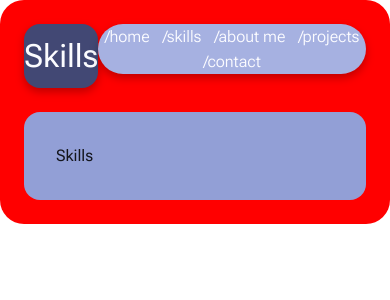
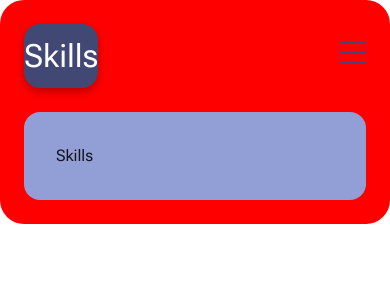
Before and after one commit to GeorgianaIon/newportfolio, a Next.js app: page /skills in a window 390 px wide. Shown: the top 300 px of the page. Built offline with nearby package versions, Linux system fonts and the light colour scheme.

Commit message:
responsive navbar

```diff
--- a/components/HomePageLayout.tsx
+++ b/components/HomePageLayout.tsx
@@ -3,6 +3,7 @@ import { Grid, } from "@mui/material"
 import Head from "next/head";
 import { makeStyles } from "tss-react/mui";
 import { Colors } from "../constants/Colors";
+import theme from '../src/theme';
 
 function HomePageLayout({
   children
@@ -28,15 +29,15 @@ function HomePageLayout({
 
 const useStyles = makeStyles()(() => ({
   body:{
-    '@media(min-width: 1200px)':{
+    [theme.breakpoints.up('lg')]:{
       padding: '1rem',
       background: Colors.darkPurple,
       height: '100vh'
-    }
+    },
     },
     mainContainer: {
       borderRadius: '1.25rem',
-      background: Colors.white
+      background: Colors.white,
     },
 }));
 
--- a/components/Navbar.tsx
+++ b/components/Navbar.tsx
@@ -1,19 +1,25 @@
-import { Widgets } from "@mui/icons-material";
-import { Grid, Typography, useMediaQuery } from "@mui/material";
-import Image from "next/image";
+import { Drawer, Grid, Typography, useMediaQuery } from "@mui/material";
 import Link from "next/link";
-import { FunctionComponent } from "react";
+import { FunctionComponent, useState } from "react";
 import { makeStyles } from "tss-react/mui";
 import { Colors } from "../constants/Colors";
+import { AnimatePresence, motion } from "framer-motion"
+import theme from "../src/theme";
 
 interface Links {
     destination: string,
     link: string
   }
 
-const Navbar = () => {
+const Navbar = ({
+  className
+}:{
+  className?:string
+}) => {
+    const isTabletScreen=useMediaQuery(theme.breakpoints.down('sm'));
+
     const { classes } = useStyles();
-
+    const [activeMenu, setActiveMenu] = useState(false)
     const links: Links[] = [
         { destination: '/home', link: '/'},
         { destination: '/skills', link: '/skills'},
@@ -22,15 +28,38 @@ const Navbar = () => {
         { destination: '/contact', link: '/contact'}
       ]
 
-    return (
-    <Grid container className={classes.headerContainer}>
-    {links.map(({destination, link}, index) => (
-        <Link href={link} key={index}>
-          <Typography className={classes.headerText} variant="h5">{destination}</Typography>
-        </Link>
-    ))}
-  </Grid>
-  )
+      const toggleActiveMenu = () => {
+        setActiveMenu(currentState => !currentState)
+    }
+
+      const Menu = () => {
+        return <>
+        {links.map(({destination, link}, index) => (
+            <Link href={link} key={index}>
+              <Typography className={classes.headerText} variant="h5">{destination}</Typography>
+            </Link>
+        ))}
+      </>
+      }
+
+    return (isTabletScreen ?
+    <>
+        <div className={classes.hamburgerDisplay} onClick={toggleActiveMenu} >
+          <div className={activeMenu ? classes.activeHamburger : classes.hamburger} />
+        </div>
+
+      <Drawer
+      className={classes.menuDrawer}
+      anchor="right"
+      open={activeMenu}
+      onClose={toggleActiveMenu} >
+        <Menu />
+      </Drawer>
+    </>
+  :
+    <Grid container className={`${classes.headerContainer} ${className}`}>
+      <Menu />
+    </Grid>)
   };
 
 const useStyles = makeStyles()(() => ({
@@ -41,14 +70,98 @@ const useStyles = makeStyles()(() => ({
     background: Colors.coldPurple,
     filter: 'drop-shadow(0px 4px 4px rgba(0, 0, 0, 0.25))',
     alignItems: 'center',
-    justifyContent: 'space-around'
-
+    justifyContent: 'space-evenly',
   },
   headerText:{
     cursor: 'pointer',
-    fontSize: '1rem',
-    '@media(min-width: 1900px)':{
-      fontSize: '1.6rem'
+    fontSize: '16px',
+    [theme.breakpoints.up('largeScreen')]:{
+      fontSize: '2rem',
+
+    },
+    [theme.breakpoints.down('sm')]:{
+      fontSize: '2rem',
+      fontWeight: 'bold',
+    }
+  },
+  hamburgerDisplay:{
+    display:'flex',
+    width:'100%',
+    alignItems:'center',
+    justifyContent:'end',
+    // ':hover':{
+    //     color: Colors.gray
+    // },
+},
+  activeHamburger: {
+    width: "1.6rem",
+    height: "0.188rem",
+    borderRadius: "0.313rem",
+    transform: "translateX(-3.125rem)",
+    background: "transparent",
+    transition: "all 0.5s ease-in-out",
+    marginBottom: '0.45rem',
+    zIndex: 443,
+    "&::before": {
+        content: "''",
+        position: "absolute",
+        width: "1.6rem",
+        height: "0.188rem",
+        background: Colors.darkPurple,
+        borderRadius: "0.313rem",
+        transition: "all 0.5s ease-in-out",
+        transform: "rotate(45deg) translate(2.188rem,-2.188rem)",
+    },
+        "&::after": {
+        content: "''",
+        position: "absolute",
+        width: "1.6rem",
+        height: "0.188rem",
+        background: Colors.darkPurple,
+        borderRadius: "0.313rem",
+        transition: "all 0.5s ease-in-out",
+        transform: "rotate(-45deg) translate(2.188rem, 2.188rem)",
+        },
+  },
+  hamburger: {
+    width: "1.6rem",
+    height: "0.188rem",
+    background: Colors.darkPurple,
+    borderRadius: "0.313rem",
+    boxshadow: "0 0.125rem 0.313rem rgb(255, 101, 47,.2)",
+    transition: "all 0.5s ease-in-out",
+    marginBottom: '0.45rem',
+    zIndex: 4,
+
+    "&:: before": {
+        content: "''",
+        position: "absolute",
+        width: "1.6rem",
+        height: "0.188rem",
+        background: Colors.darkPurple,
+        borderRadius: "0.313rem",
+        transition: "all 0.5s ease-in-out",
+        transform: "translateY(-0.625rem)",
+    },
+    "&:: after": {
+        content: "''",
+        position: "absolute",
+        width: "1.6rem",
+        height: "0.188rem",
+        background: Colors.darkPurple,
+        borderRadius: "0.313rem",
+        transition: "all 0.5s ease-in-out",
+        transform: "translateY(0.625rem)",
+    },
+},
+  menuDrawer: {
+    "& .MuiPaper-root": {
+      width: 300,
+      backgroundColor: Colors.coldPurple,
+      display: 'flex',
+      justifyContent: 'space-evenly',
+      alignItems: 'center',
+      zIndex: 1
     }
   }
 }));
--- a/components/SecondaryLayout.tsx
+++ b/components/SecondaryLayout.tsx
@@ -36,7 +36,7 @@ const SecondaryLayout = ({
 
 const useStyles = makeStyles()((theme) => ({
   secondaryLayoutContainer:{
-    '@media(min-width: 1200px)':{
+    [theme.breakpoints.up('lg')]:{
     backgroundColor:Colors.darkPurple,
     height: '100vh',
     padding: '1.25rem',
--- a/src/theme.ts
+++ b/src/theme.ts
@@ -16,6 +16,12 @@ declare module '@mui/material/Typography/Typography' {
   interface TypographyPropsVariantOverrides {
     p: true;
 
+  }
+}
+
+declare module '@mui/material/styles' {
+  interface BreakpointOverrides {
+    largeScreen: true;
   }
 }
 
@@ -81,6 +87,16 @@ export const theme = createTheme({
     },
   },
 
+  breakpoints: {
+    values: {
+      xs: 0,
+      sm: 650,
+      md: 900,
+      lg: 1200,
+      xl: 1536,
+      largeScreen: 1900,
+    },
+  },
 });
 
 export default theme;
```
Also changed, not shown: components/IdCard.tsx (+8 -4 lines), components/SkillCard.tsx (+2 -13 lines), pages/index.tsx (+10 -7 lines).
